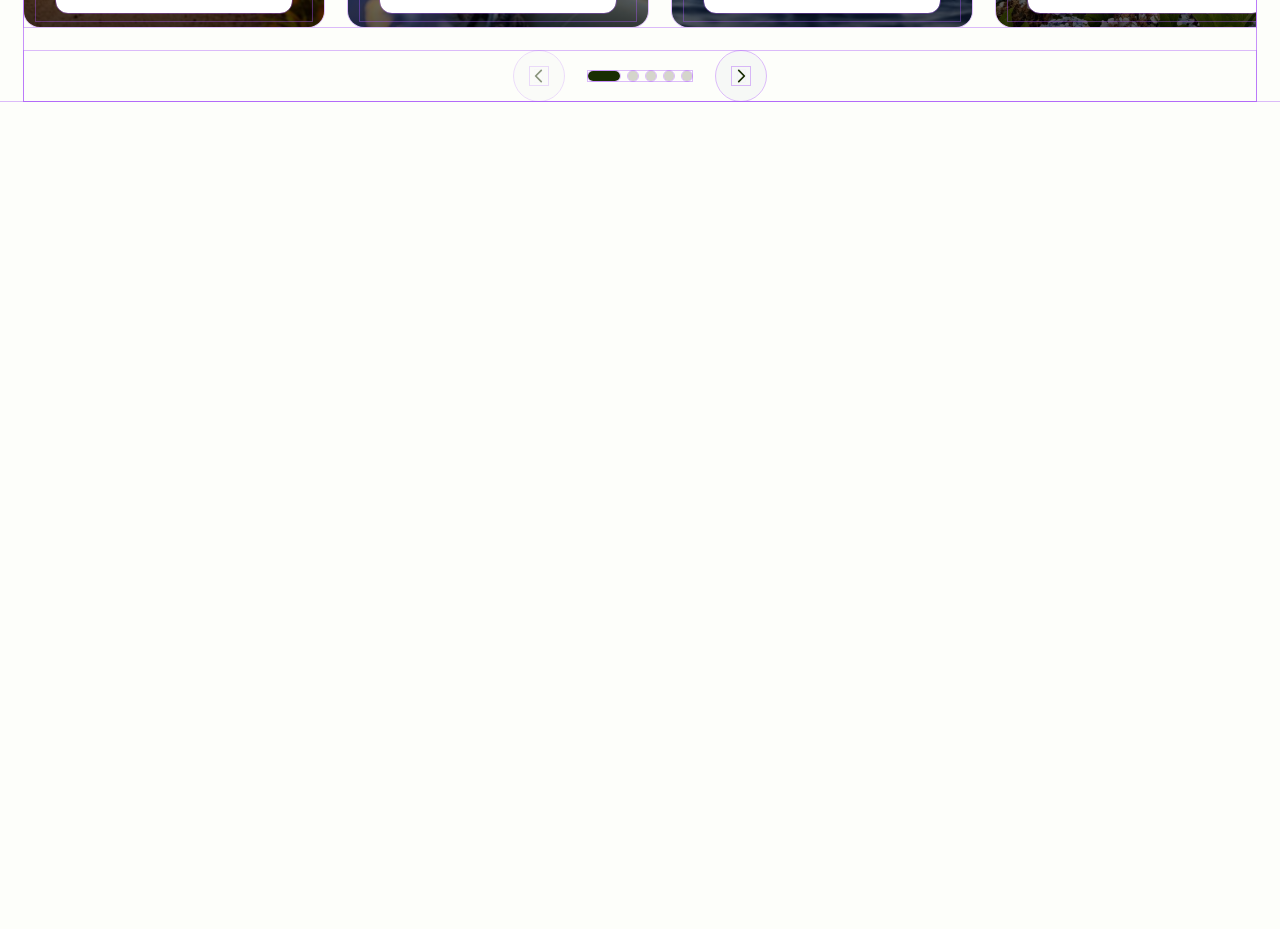
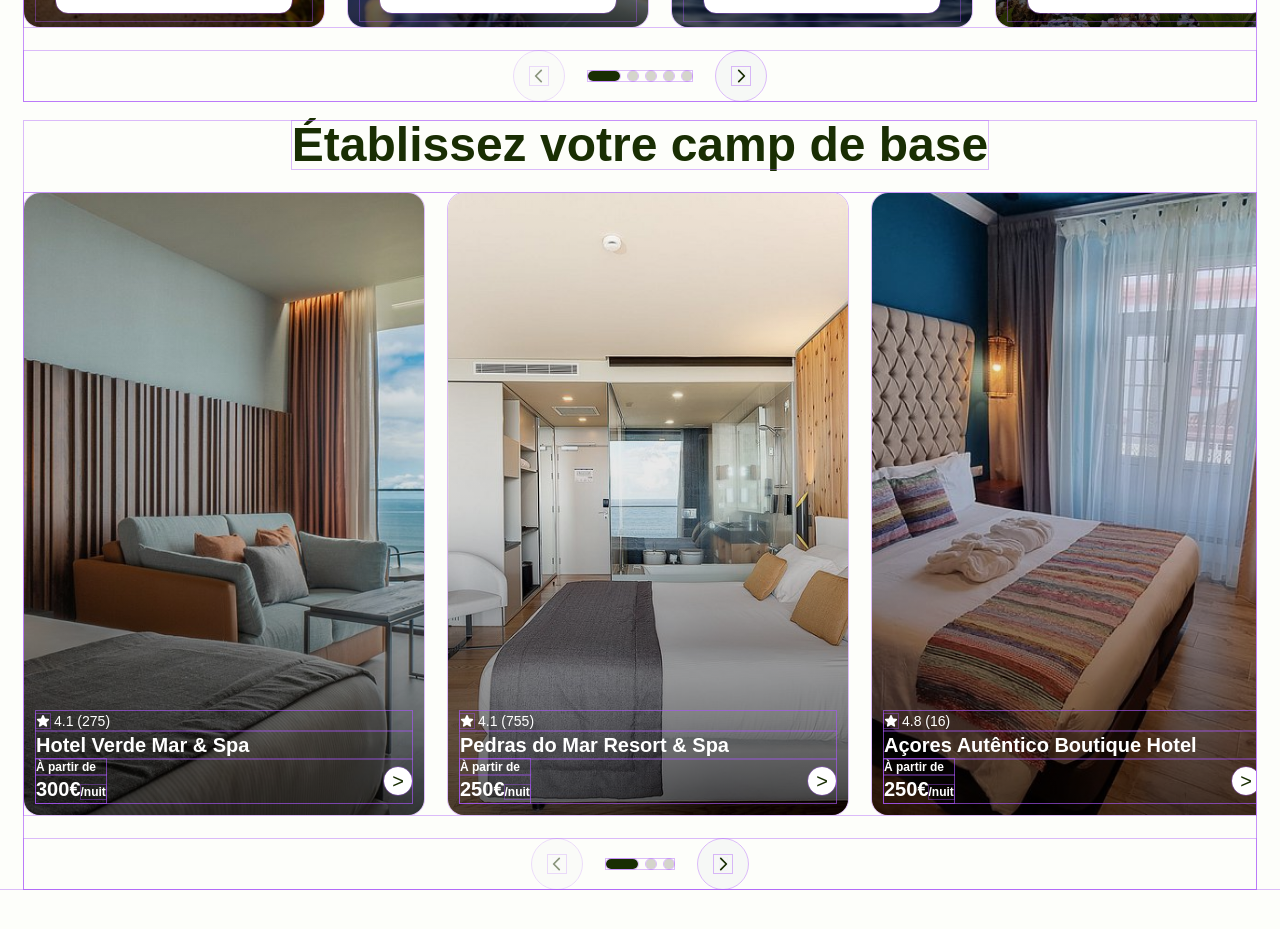
Before and after one commit to ElPotatoCorp/tp-01-tailwindcss, a React (Vite) app: page / in a window 1280 px wide. Shown: the part 1820-2749 px from the top of the page. Before the commit the page ends 1961 px from the top, so only its background shows below. Built offline with nearby package versions, Linux system fonts and the light colour scheme; a web font is replaced by a local one.

Commit message:
Section Hôtels

```diff
--- a/src/App.tsx
+++ b/src/App.tsx
@@ -1,5 +1,6 @@
 import { Benefits } from "./components/sections/benefits";
 import { Hero } from "./components/sections/hero";
+import { Hotels } from "./components/sections/hotels";
 import { Menu } from "./components/sections/menu";
 import { Tours } from "./components/sections/tours";
 
@@ -14,7 +15,7 @@ function App() {
       <main className="container flex flex-col gap-5 my-10 mx-auto px-6">
         <Benefits />
         <Tours />
-        {/* <Hotels /> */}
+        <Hotels />
         {/* <Blog /> */}
       </main>
 
--- a/src/components/hotel-card.tsx
+++ b/src/components/hotel-card.tsx
@@ -8,7 +8,7 @@ type Props = {
 
 export const HotelCard: FC<Props> = function ({ hotel }) {
   return (
-    <div className="flex w-75 flex-col overflow-hidden rounded-2xl bg-white">
+    <div className="flex flex-col w-100 shrink-0 overflow-hidden rounded-2xl bg-white">
       <div className="relative aspect-card w-full">
         <img
           src={hotel.cover}
@@ -19,7 +19,7 @@ export const HotelCard: FC<Props> = function ({ hotel }) {
         <div className="absolute inset-0 bg-linear-to-t from-black/65 via-black/10 to-transparent" />
 
         <div className="absolute inset-x-3 bottom-3 flex flex-col text-white">
-          <span className="text-sm font-medium">
+          <span className="flex flex-row gap-1 items-center text-sm font-medium">
             <StarIcon weight="fill" />
             {hotel.rating} ({hotel.reviews})
           </span>
--- /dev/null
+++ b/src/components/sections/hotels.tsx
@@ -0,0 +1,14 @@
+import { type FC } from "react";
+import { HOTELS } from "../../data/hotels.data";
+import { Carrousel } from "../carrousel";
+import { HotelCard } from "../hotel-card";
+
+export const Hotels: FC = function () {
+  return (
+    <div className="flex flex-col gap-6">
+      <span className="self-center text-5xl font-semibold">Établissez votre camp de base</span>
+
+      <Carrousel items={HOTELS} render={hotel => <HotelCard hotel={hotel} />} />
+    </div>
+  );
+};
```
